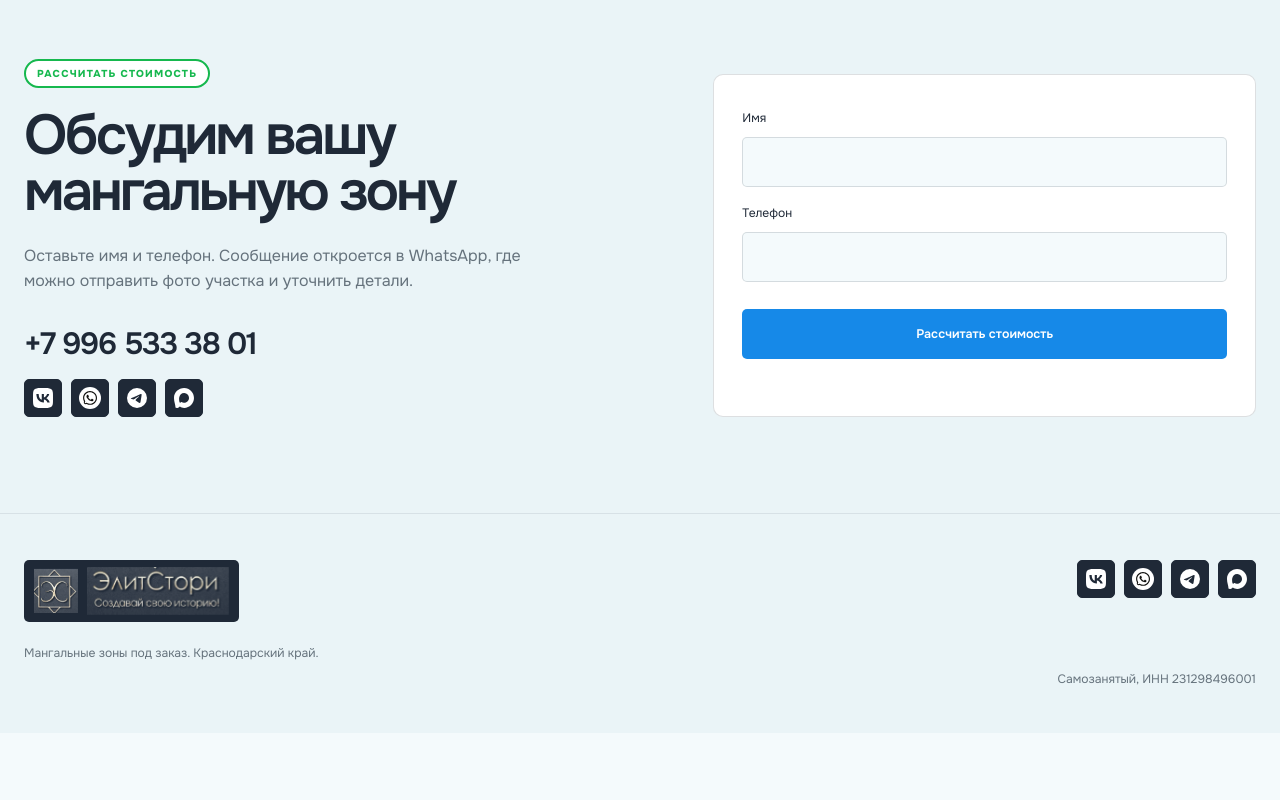
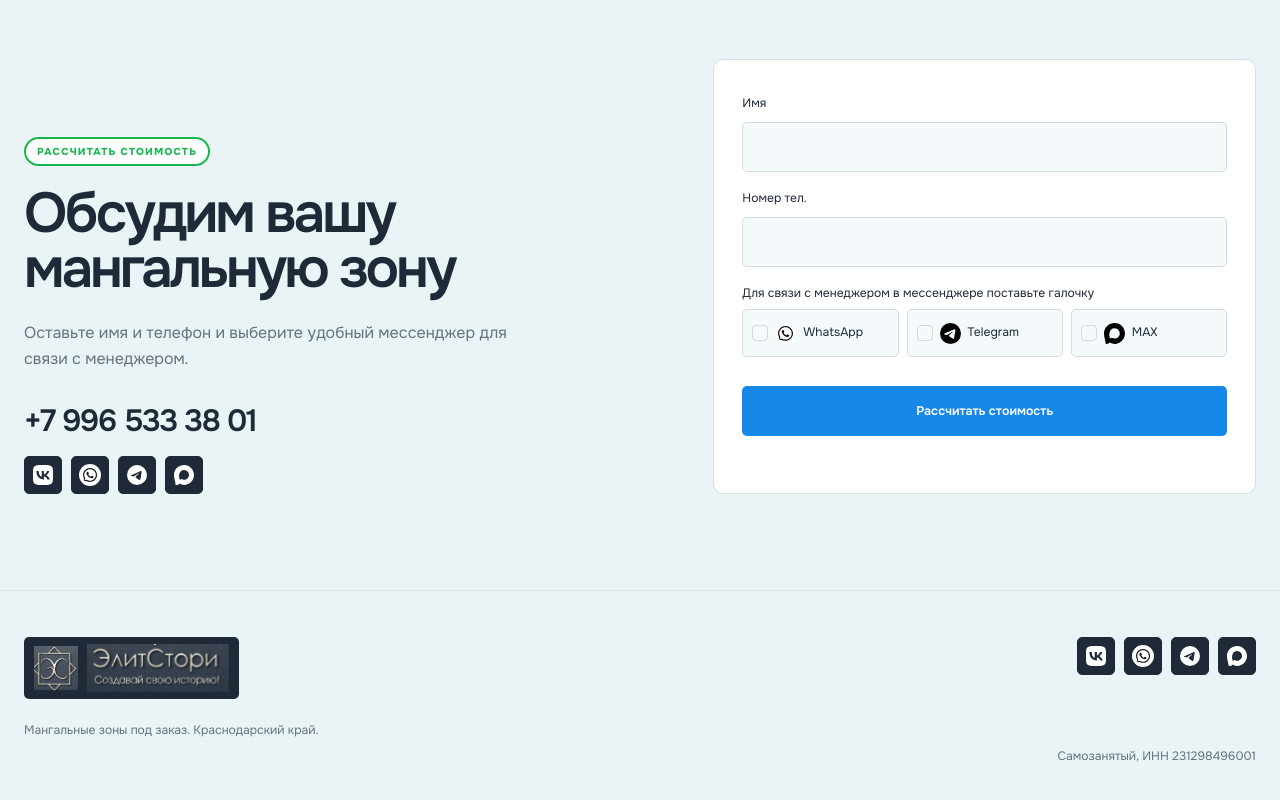
Before and after one commit to andrik268/elit-story-landing, a React (Vite) app: page / in a window 1280 px wide. Shown: the part 7463-8263 px from the top of the page. Before the commit the page ends 8196 px from the top, so only its background shows below. Built offline with nearby package versions, Linux system fonts and the light colour scheme.

Commit message:
Add messenger choice to contact form

```diff
--- a/src/App.jsx
+++ b/src/App.jsx
@@ -12,6 +12,12 @@ const socialLinks = [
   { label: "WhatsApp", href: whatsappUrl, icon: "/assets/social/whatsapp-filled.svg" },
   { label: "Telegram", href: telegramUrl, icon: "/assets/social/telegram-official-white.svg" },
   { label: "MAX", href: maxUrl, icon: "/assets/social/max-official-icon.svg" },
+];
+
+const messengerOptions = [
+  { value: "whatsapp", label: "WhatsApp", href: whatsappUrl, icon: "/assets/social/whatsapp-filled.svg" },
+  { value: "telegram", label: "Telegram", href: telegramUrl, icon: "/assets/social/telegram-official-white.svg" },
+  { value: "max", label: "MAX", href: maxUrl, icon: "/assets/social/max-official-icon.svg" },
 ];
 
 const photos = {
@@ -177,6 +183,14 @@ const process = [
   { title: "Доставляем и устанавливаем", text: "Привозим готовую зону и устанавливаем на участке." },
 ];
 
+const getMessengerUrl = (value, message) => {
+  const encodedMessage = encodeURIComponent(message);
+
+  if (value === "whatsapp") return `${whatsappUrl}?text=${encodedMessage}`;
+  if (value === "telegram") return `${telegramUrl}?text=${encodedMessage}`;
+  return maxUrl;
+};
+
 function SocialIcon({ label, href, icon }) {
   return (
     <a className="social-link" href={href} target="_blank" rel="noreferrer" aria-label={label} title={label}>
@@ -189,7 +203,8 @@ function App() {
   const [menuOpen, setMenuOpen] = useState(false);
   const [selectedImage, setSelectedImage] = useState(null);
   const [form, setForm] = useState({ name: "", phone: "" });
-  const [formState, setFormState] = useState("");
+  const [messenger, setMessenger] = useState("");
+  const [formState, setFormState] = useState({ message: "", type: "" });
 
   const closeMenu = () => setMenuOpen(false);
 
@@ -200,19 +215,27 @@ function App() {
   const handleFormSubmit = (event) => {
     event.preventDefault();
     if (!form.name.trim() || !form.phone.trim()) {
-      setFormState("Заполните имя и телефон");
+      setFormState({ message: "Заполните имя и телефон", type: "error" });
       return;
     }
 
+    if (!messenger) {
+      setFormState({ message: "Выберите мессенджер для связи", type: "error" });
+      return;
+    }
+
+    const selectedMessenger = messengerOptions.find((option) => option.value === messenger);
     const message = [
       "Здравствуйте! Хочу рассчитать стоимость мангальной зоны.",
       `Имя: ${form.name.trim()}`,
       `Телефон: ${form.phone.trim()}`,
+      `Мессенджер для связи: ${selectedMessenger.label}`,
     ].join("\n");
 
-    window.open(`${whatsappUrl}?text=${encodeURIComponent(message)}`, "_blank", "noopener,noreferrer");
-    setFormState("Сообщение подготовлено в WhatsApp");
+    window.open(getMessengerUrl(messenger, message), "_blank", "noopener,noreferrer");
+    setFormState({ message: `Сообщение подготовлено в ${selectedMessenger.label}`, type: "success" });
     setForm({ name: "", phone: "" });
+    setMessenger("");
   };
 
   const requestCatalog = () => {
@@ -432,7 +455,7 @@ function App() {
           <div className="contact-copy">
             <p className="eyebrow">Рассчитать стоимость</p>
             <h2>Обсудим вашу мангальную зону</h2>
-            <p>Оставьте имя и телефон. Сообщение откроется в WhatsApp, где можно отправить фото участка и уточнить детали.</p>
+            <p>Оставьте имя и телефон и выберите удобный мессенджер для связи с менеджером.</p>
             <div className="contact-links">
               <a className="contact-phone" href={`tel:+${phoneDigits}`}>{phoneDisplay}</a>
               <div className="contact-socials" aria-label="Социальные сети">
@@ -449,7 +472,7 @@ function App() {
               onChange={(event) => setForm({ ...form, name: event.target.value })}
               autoComplete="name"
             />
-            <label htmlFor="phone">Телефон</label>
+            <label htmlFor="phone">Номер тел.</label>
             <input
               id="phone"
               name="phone"
@@ -458,8 +481,28 @@ function App() {
               onChange={(event) => setForm({ ...form, phone: event.target.value })}
               autoComplete="tel"
             />
+            <fieldset className="messenger-picker">
+              <legend>Для связи с менеджером в мессенджере поставьте галочку</legend>
+              <div className="messenger-options">
+                {messengerOptions.map((option) => (
+                  <label className={`messenger-option${messenger === option.value ? " is-selected" : ""}`} key={option.value}>
+                    <input
+                      className="messenger-option-control"
+                      type="radio"
+                      name="messenger"
+                      value={option.value}
+                      checked={messenger === option.value}
+                      onChange={(event) => setMessenger(event.target.value)}
+                    />
+                    <span className="messenger-check" aria-hidden="true" />
+                    <img src={option.icon} alt="" aria-hidden="true" />
+                    <span>{option.label}</span>
+                  </label>
+                ))}
+              </div>
+            </fieldset>
             <button className="button button-primary" type="submit">Рассчитать стоимость</button>
-            <small className={formState ? "form-state is-visible" : "form-state"} aria-live="polite">{formState}</small>
+            <small className={`form-state${formState.message ? " is-visible" : ""}${formState.type ? ` is-${formState.type}` : ""}`} aria-live="polite">{formState.message}</small>
           </form>
         </section>
       </main>
--- a/src/styles.css
+++ b/src/styles.css
@@ -1024,6 +1024,113 @@ p {
   box-shadow: 0 0 0 2px rgba(22, 137, 232, 0.18);
 }
 
+.messenger-picker {
+  display: grid;
+  gap: 10px;
+  margin: 7px 0 2px;
+  padding: 0;
+  border: 0;
+}
+
+.messenger-picker legend {
+  padding: 0;
+  color: var(--text);
+  font-size: 0.76rem;
+  line-height: 1.4;
+}
+
+.messenger-options {
+  display: grid;
+  grid-template-columns: repeat(3, minmax(0, 1fr));
+  gap: 8px;
+}
+
+.messenger-option {
+  position: relative;
+  display: flex;
+  min-height: 48px;
+  align-items: center;
+  gap: 7px;
+  margin-top: 0;
+  padding: 8px 9px;
+  color: var(--text);
+  background: var(--bg);
+  border: 1px solid var(--line);
+  border-radius: 5px;
+  cursor: pointer;
+  font-size: 0.7rem;
+  line-height: 1.15;
+  transition: background-color 180ms ease, border-color 180ms ease, transform 180ms ease;
+}
+
+.messenger-option:hover {
+  border-color: var(--green);
+  transform: translateY(-1px);
+}
+
+.messenger-option.is-selected {
+  background: rgba(22, 184, 78, 0.08);
+  border-color: var(--green);
+}
+
+.messenger-option-control {
+  position: absolute;
+  width: 1px !important;
+  height: 1px !important;
+  min-height: 1px !important;
+  padding: 0 !important;
+  margin: -1px !important;
+  overflow: hidden;
+  clip: rect(0 0 0 0);
+  white-space: nowrap;
+  border: 0 !important;
+}
+
+.messenger-option-control:focus-visible + .messenger-check {
+  outline: 2px solid var(--accent);
+  outline-offset: 2px;
+}
+
+.messenger-check {
+  display: grid;
+  width: 16px;
+  height: 16px;
+  flex: 0 0 16px;
+  place-items: center;
+  color: #ffffff;
+  border: 1px solid var(--line);
+  border-radius: 4px;
+  font-size: 0.68rem;
+  font-weight: 800;
+}
+
+.messenger-option.is-selected .messenger-check {
+  background: var(--green);
+  border-color: var(--green);
+}
+
+.messenger-option.is-selected .messenger-check::after {
+  content: "✓";
+}
+
+.messenger-option img {
+  width: 21px;
+  height: 21px;
+  flex: 0 0 21px;
+  object-fit: contain;
+}
+
+.messenger-option img[src*="whatsapp-filled"] {
+  padding: 2px;
+  background: #ffffff;
+  border-radius: 50%;
+}
+
+.messenger-option img[src*="telegram"],
+.messenger-option img[src*="max-official"] {
+  filter: invert(1);
+}
+
 .lead-form .button {
   width: 100%;
   margin-top: 16px;
@@ -1038,6 +1145,10 @@ p {
 
 .form-state.is-visible {
   opacity: 1;
+}
+
+.form-state.is-error {
+  color: #c43d49;
 }
 
 .site-footer {
```
